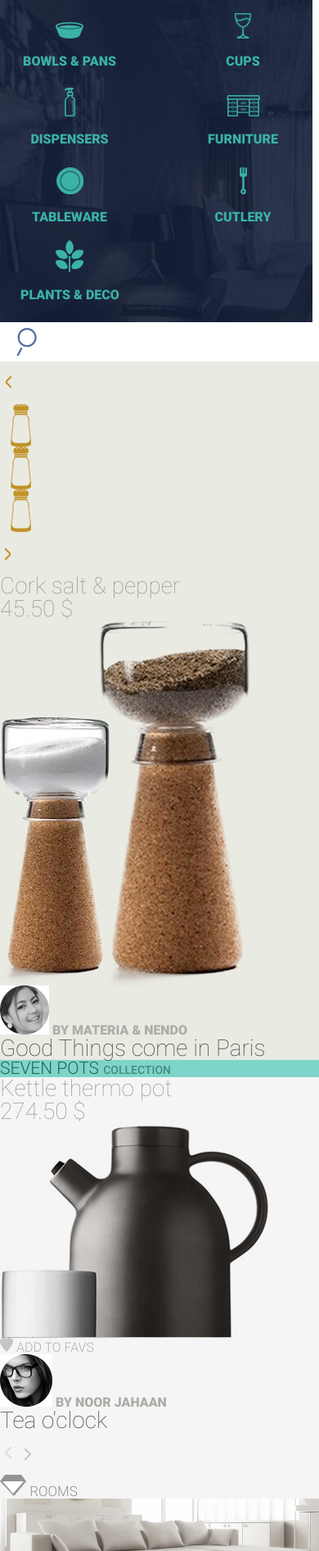
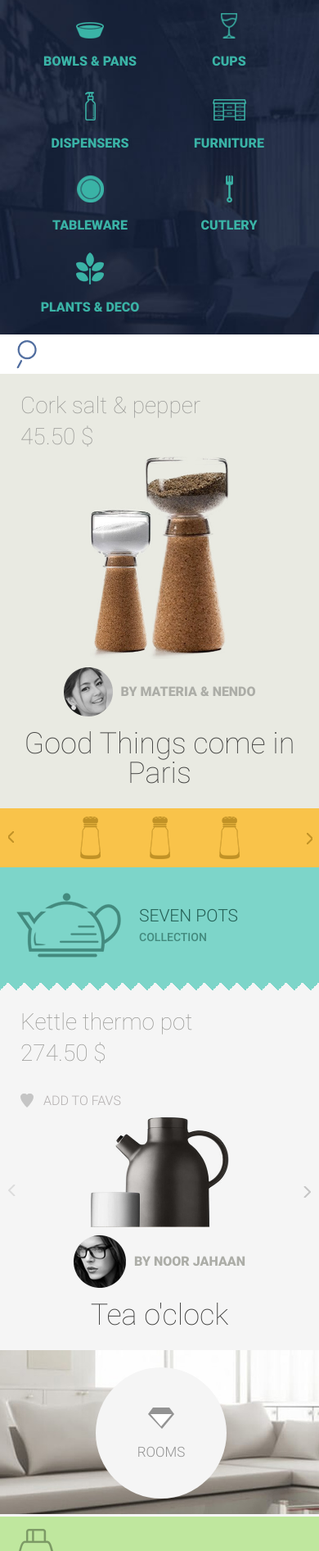
Before and after one commit to kseveru/warehouse, a plain HTML site: page index.html in a window 390 px wide. Shown: the part 108-2000 px from the top of the page at 82% size. Drawn offline with Linux system fonts and the light colour scheme; a web font is replaced by a local one.

Commit message:
Стили для моб. и планшета

```diff
--- a/css/style.css
+++ b/css/style.css
@@ -88,8 +88,7 @@ img {
   white-space: nowrap;
   border: 0;
 
-  -webkit-clip-path: inset(100%);
-          clip-path: inset(100%);
+  clip-path: inset(100%);
   clip: rect(0, 0, 0, 0);
 }
 
@@ -125,6 +124,10 @@ img {
 
 /* HEADER
 ====================================================================== */
+
+.page-header {
+  background-color: #e9eae2;
+}
 
 .logo {
   display: inline-block;
@@ -175,12 +178,15 @@ img {
   background-color: #7dd5c9;
 }
 
+/* catalog-nav
+============================== */
+
 .catalog-nav {
   position: relative;
 
   clear: both;
-  max-width: 382px;
-  padding: 25px;
+  /*max-width: 382px;*/
+  padding: 25px 25px 0;
 
   background: #142038 url("../img/back-catalog-nav.jpg") 0 0 no-repeat;
   background-size: cover;
@@ -233,7 +239,7 @@ img {
 .catalog-nav__list {
   display: flex;
   flex-wrap: wrap;
-  justify-content: space-between;
+  /*justify-content: space-between;*/
   margin: 25px 0 0;
   padding: 0;
 
@@ -241,14 +247,14 @@ img {
 }
 
 .catalog-nav__item {
-  min-width: 120px;
-}
-
-.catalog-nav__item:not(:nth-child(-n+2)) {
-  margin-top: 20px; /*55px*/
+  min-width: 135px;
+  width: 50%;
+  margin-bottom: 25px; /*55px*/
 }
 
 .catalog-nav__link {
+  position: relative;
+
   display: block;
   padding: 59px 0 0;
 
@@ -259,6 +265,8 @@ img {
   text-decoration: none;
 
   background: url("../img/icon/icon-bowls.png") left 50% bottom 36px no-repeat;
+
+  transition: 0.6s;
 }
 .catalog-nav__link--cups {
   background-image: url("../img/icon/icon-cups.png");
@@ -279,9 +287,27 @@ img {
   background-image: url("../img/icon/icon-plants.png");
 }
 
+.catalog-nav__link::before {
+  content: "";
+
+  position: absolute;
+  left: 50%;
+  top: 50%;
+
+  width: 0;
+  height: 0;
+
+  transition: 0.6s;
+}
+
 .catalog-nav__link:hover,
 .catalog-nav__link:focus {
   color: #f9c34a;
+}
+
+.catalog-nav__link:hover::before,
+.catalog-nav__link:focus::before {
+  box-shadow: 0 0 50px 25px #f9c34a;
 }
 
 /* search
@@ -296,15 +322,12 @@ img {
   height: 48px;
   padding: 0 20px 0 60px;
 
-  background: url("../img/icon/icon-search.png") /*16px 18px*/ 20px 50% no-repeat;
+  background: #ffffff url("../img/icon/icon-search.png") /*16px 18px*/ 20px 50% no-repeat;
 }
 
 
 /* CONTENT
 ====================================================================== */
-
-/* Catalog-section
-================================================== */
 
 .catalog-section {
   background-color: #f5f5f5;
@@ -314,48 +337,119 @@ img {
   background-color: #e9eae2;
 }
 
+.rooms {
+  position: relative;
+}
+
 .authentics {
   background-color: #ffffff;
 }
 
 .catalog-section__title {
-  margin: 0;
+  position: relative;
+
+  display: flex;
+  align-items: center;
+  min-height: 140px;
+  margin: 0 0 10px;
+  padding: 25px 25px 25px 170px;
 
   font-weight: 300;
   font-size: 21px;
   color: #266258;
   text-transform: uppercase;
 
-  background-color: #7dd5c9;
+  background: #7dd5c9 url("../img/icon/icon-title-pots.png") 20px 50% no-repeat;
+}
+
+.rooms__title {
+  position: absolute;
+  left: 30%;
+  top: 50%;
+
+  display: flex;
+  flex-direction: column;
+  justify-content: center;
+  align-items: center;
+  width: 160px;
+  height: 160px;
+  margin-top: -80px;
+  padding: 0;
+
+  font-size: 17px;
+  color: #939393;
+
+  background-color: #f5f5f5;
+  background-image: none;
+  border-radius: 50%;
+}
+.rooms__title-img {
+  margin-bottom: 20px;
+}
+
+.shakers__title {
+  padding-left: 100px;
+
+  color: #586e47;
+
+  background-color: #bfe79e;
+  background-image: url("../img/icon/icon-title-shakers.png");
+}
+
+.authentics__title {
+  padding-left: 160px;
+
+  color: #785e28;
+
+  background-color: #f8c255;
+  background-image: url("../img/icon/icon-title-authentics.png");
+}
+
+.catalog-section__title::after {
+  content: "";
+
+  position: absolute;
+  left: 0;
+  bottom: -20px;
+
+  width: 100%;
+  height: 20px;
+
+  background: linear-gradient(-45deg, transparent 75%, #7dd5c9 75%) 0 100% repeat-x,
+  linear-gradient(45deg, transparent 75%, #7dd5c9 75%) 0 100% repeat-x;
+  background-size: 20px 20px;
+}
+
+.rooms__title::after {
+  display: none;
+}
+
+.shakers__title::after {
+  background-image: linear-gradient(-45deg, transparent 75%, #bfe79e 75%),
+  linear-gradient(45deg, transparent 75%, #bfe79e 75%);
+}
+
+.authentics__title::after {
+  background-image: linear-gradient(-45deg, transparent 75%, #f8c255 75%),
+  linear-gradient(45deg, transparent 75%, #f8c255 75%);
+}
+
+.catalog-section__title-link {
+  color: currentColor;
+  text-decoration: none;
 }
 
 .catalog-section__title-small {
+  display: block;
+  margin-top: 8px;
+
   font-weight: 500;
   font-size: 14px;
   color: #438a7e;
 }
 
-.rooms__title {
-  font-size: 17px;
-  color: #939393;
-
-  background-color: #f5f5f5;
-}
-
-.shakers__title {
-  color: #586e47;
-
-  background-color: #bfe79e;
-}
-
 .shakers__title-small {
   color: #7c9965;
-}
-
-.authentics__title {
-  color: #785e28;
-
-  background-color: #f8c255;
 }
 
 .authentics__title-small {
@@ -364,6 +458,10 @@ img {
 
 /* product
 ============================== */
+
+.product {
+  padding: 25px;
+}
 
 .product__title {
   margin: 0;
@@ -374,18 +472,50 @@ img {
 
 .product__price {
   display: block;
+  margin: 10px 0;
 
   font-weight: 100;
   font-size: 28px;
   color: #969693;
 }
 
+.product__favorites {
+  display: inline-flex;
+  align-items: center;
+  margin: 25px 0 10px;
+
+  color: #b3afaf;
+  text-transform: uppercase;
+  text-decoration: none;
+}
+
+.product__favorites-img {
+  margin-right: 12px;
+  fill: #c5c5c5;
+}
+
+.product__favorites:hover .product__favorites-img,
+.product__favorites-img--added {
+  fill: #fa857b;
+}
+
 .product__img {
   display: block;
+  width: 50%;
+  margin: 0 auto;
+}
+
+.rooms__img {
+  min-height: 200px;
+
+  object-fit: cover;
 }
 
 .product__author {
-  margin: 0;
+  display: flex;
+  justify-content: center;
+  align-items: center;
+  margin: 10px 0 0;
   padding: 0;
 
   font-weight: 900;
@@ -393,64 +523,90 @@ img {
   text-transform: uppercase;
 }
 
-.product__slogan {
-  font-weight: 100;
-  font-size: 28px /*56px*/;
-  color: #3f3f3e;
+.product__author-name {
+  margin-left: 10px;
+
+  white-space: nowrap;
 }
 
-.product__favorites {
-  color: #b3afaf;
-  text-transform: uppercase;
-  text-decoration: none;
+.product__slogan {
+  margin: 15px /*40px*/ 0 0;
+
+  font-weight: 100;
+  font-size: 36px /*56px*/;
+  color: #3f3f3e;
+  text-align: center;
 }
 
-.product__favorites-img {
-  fill: #c5c5c5;
+/* Slider
+================================================== */
+
+.slider {
+  position: relative;
 }
 
-.product__favorites-img--added {
-  fill: #fa857b;
+.slider__nav {
 }
 
-/* slide-nav
-============================== */
+.slider__list {
+  display: flex;
+  justify-content: space-between;
+  margin: 0;
+  padding: 10px 0;
 
-.slide-nav__list {
-  margin: 0;
-  padding: 0;
+  background-color: #f9c34a;
 
   list-style: none;
 }
 
-.slide-nav__item {
+.slider__item {
   width: 50px;
   height: 52px;
+}
 
+.slider__item--salt,
+.slider__item--pepper,
+.slider__item--set {
   background: url("../img/icon/icon-promo-set.png") 50% 0 no-repeat;
 }
 
-.slide-nav__item--active {
-
+.slider__item--active {
 }
 
-.slide-nav__toggle {
-  display: inline-block;
-  width: 20px;
-  height: 52px;
-
-  vertical-align: baseline;
+.slider__link {
+  display: block;
+  width: 100%;
+  height: 100%;
 }
 
-.slide-nav__toggle--next {
+.slider__toggle {
+  position: absolute;
+  left: 0;
+  top: 50%;
+
+  width: 52px;
+  height: 52px;
+  padding-left: 10px;
+
+  text-align: left;
+}
+
+.slider__nav--promo .slider__toggle {
+  position: static;
+}
+
+.slider__toggle--next {
+  left: auto;
+  right: 0;
+
   transform: rotate(180deg);
 }
 
-.slide-nav__arrow {
+.slider__arrow {
   stroke: #c5c5c5;
 }
 
-.slide-nav__arrow--promo {
+.slider__nav--promo .slider__arrow {
   stroke: #c19226;
 }
 
@@ -459,10 +615,13 @@ img {
 ====================================================================== */
 
 .page-footer {
+  padding: 25px;
+
   background: #000000 url("../img/back-page-footer.jpg") 50% 0 no-repeat;
 }
 
 .popular {
+  display: flex;
   margin: 0;
   padding: 0;
 
@@ -486,9 +645,18 @@ img {
 }
 
 .copyright {
+  margin: 25px 0;
+
+  line-height: 1.5;
   color: #7c7a7a;
 }
 
 .copyright__name {
   text-transform: uppercase;
 }
+
+.page-footer__logo {
+  margin: 50px 0 0;
+
+  text-align: center;
+}
--- a/index.html
+++ b/index.html
@@ -5,20 +5,20 @@
   <meta name="viewport" content="width=device-width, initial-scale=1">
   <title>Warehouse | Home</title>
   <link rel="stylesheet" href="css/style.css">
-  <!--<link rel="stylesheet" href="css/style.min.css">
+  <link rel="stylesheet" href="css/style-tablet.css">
   <link rel="preload" href="fonts/ptsans-400-normal.woff2" as="font">
-  <link rel="preload" href="fonts/ptsansnarrow-400-normal.woff2" as="font">-->
+  <link rel="preload" href="fonts/ptsansnarrow-400-normal.woff2" as="font">
 </head>
 <body>
   <svg style="display: none;">
     <symbol viewBox="0 0 7 14" id="icon-arrow">
-      <polyline points="7,0 0,7 7,14" stroke-width="2" stroke-linejoin="round" fill="none"/>
+      <polyline points="7,0 0,7 7,14" stroke-width="2" fill="none"/>
     </symbol>
     <symbol viewBox="0 0 16 17" id="icon-favs">
       <path d="M430.055,832s-12.683-12.152-6.219-16.127a4.627,4.627,0,0,1,6.155.642,4.627,4.627,0,0,1,6.155-.642c6.464,3.975-6.091,16.127-6.091,16.127" transform="translate(-422 -815)"/>
     </symbol>
-    <symbol viewBox="0 0 32 26" id="icon-title">
-      <path d="M561,1170h20l6,8-15,18-17-18Z" transform="translate(-555 -1170)" fill="#939393"/><path d="M558,1178h26l-13,15Z" transform="translate(-555 -1170)" fill="#ffffff"/></svg>
+    <symbol viewBox="0 0 32 26" id="icon-diamond-title">
+      <path d="M561,1170h20l6,8-15,18-17-18Z" transform="translate(-555 -1170)" fill="#939393"/><path d="M558,1178h26l-13,15Z" transform="translate(-555 -1170)" fill="#ffffff"/>
     </symbol>
   </svg>
 
@@ -87,103 +87,149 @@
     <h1 class="hidden">Warehouse | Home</h1>
 
     <section class="catalog-section promo">
-      <h2 class="hidden">Promo</h2>
-      <section class="promo__nav slide-nav">
-        <h4 class="hidden">the slide navigation</h4>
-        <button class="slide-nav__toggle btn-reset" type="button"><span class="hidden">Previous</span>
-          <svg class="slide-nav__arrow slide-nav__arrow--promo" width="7" height="14"><use xlink:href="#icon-arrow"></use></svg>
-        </button>
-        <ul class="slide-nav__list">
-          <li class="slide-nav__item slide-nav__item--salt"><span class="hidden">Salt</span></li>
-          <li class="slide-nav__item slide-nav__item--pepper"><span class="hidden">Pepper</span></li>
-          <li class="slide-nav__item slide-nav__item--set slide-nav__item--active"><span class="hidden">Set</span></li>
-        </ul>
-        <button class="slide-nav__toggle slide-nav__toggle--next btn-reset" type="button"><span class="hidden">Next</span>
-          <svg class="slide-nav__arrow slide-nav__arrow--promo" width="7" height="14"><use xlink:href="#icon-arrow"></use></svg>
-        </button>
-      </section>
-
+      <h2 class="hidden">Promo-slider</h2>
+      <div class="slider">
         <article class="catalog-section__item product">
+          <div class="product__col-1">
             <h3 class="product__title">Cork salt &amp; pepper</h3>
             <span class="product__price">45.50&nbsp;$</span>
             <img class="product__img" src="img/cork-img.jpg" width="306" height="445" alt="Cork salt &amp; pepper">
+          </div>
+          <div class="product__col-2">
             <p class="product__author">
-          <img class="product__author-img" src="img/cork-author.jpg" alt="author: Materia &amp; Nendo">
+              <img class="product__author-img" src="img/cork-author.png" alt="author: Materia &amp; Nendo">
               <span class="product__author-name">By Materia &amp; Nendo</span>
             </p>
-        <div class="product__slogan">Good Things come in Paris</div>
+            <p class="product__slogan">Good Things come in Paris</p>
+          </div>
         </article>
+
+        <section class="slider__nav slider__nav--promo">
+          <h4 class="hidden">the slide navigation</h4>
+          <ul class="slider__list">
+            <li class="slider__item">
+              <button class="slider__toggle slider__toggle--prev btn-reset" type="button">
+                <span class="hidden">Previous</span>
+                <svg class="slider__arrow" width="7" height="14" role="presentation">
+                  <use xlink:href="#icon-arrow"></use>
+                </svg>
+              </button>
+            </li>
+            <li class="slider__item slider__item--salt">
+              <a class="slider__link" href="#"><span class="hidden">Salt</span></a>
+            </li>
+            <li class="slider__item slider__item--pepper">
+              <a class="slider__link" href="#"><span class="hidden">Pepper</span></a>
+            </li>
+            <li class="slider__item slider__item--set slider__item--active">
+              <a class="slider__link"><span class="hidden">Set</span></a>
+            </li>
+            <li class="slider__item">
+              <button class="slider__toggle slider__toggle--next btn-reset" type="button">
+                <span class="hidden">Next</span>
+                <svg class="slider__arrow" width="7" height="14" role="presentation">
+                  <use xlink:href="#icon-arrow"></use>
+                </svg>
+              </button>
+            </li>
+          </ul>
+        </section>
+      </div>
     </section>
 
     <section class="catalog-section pots">
-      <h2 class="catalog-section__title pots__title">Seven pots <span class="catalog-section__title-small">collection</span></h2>
+      <h2 class="catalog-section__title pots__title">
+        <a class="catalog-section__title-link" href="#">Seven pots <span class="catalog-section__title-small">collection</span></a>
+      </h2>
+      <div class="slider">
         <article class="catalog-section__item product">
+          <div class="product__col-1">
             <h3 class="product__title">Kettle thermo pot</h3>
             <span class="product__price">274.50&nbsp;$</span>
+            <a class="product__favorites" href="#">
+              <svg class="product__favorites-img" width="16" height="17"><use xlink:href="#icon-favs"></use></svg>Add to favs
+            </a>
             <img class="product__img" src="img/pot-img.jpg" width="329" height="262" alt="Kettle thermo pot">
-        <a class="product__favorites" href="#">
-          <svg class="product__favorites-img" width="16" height="17"><use xlink:href="#icon-favs"></use></svg>
-          Add to favs
-        </a>
+          </div>
+          <div class="product__col-2">
             <p class="product__author">
-          <img class="product__author-img" src="img/pot-author.jpg" width="64" height="64" alt="author: Noor Jahaan">
+              <img class="product__author-img" src="img/pot-author.png" width="64" height="64" alt="author: Noor Jahaan">
               <span class="product__author-name">By Noor Jahaan</span>
             </p>
-        <div class="product__slogan">Tea o'clock</div>
+            <p class="product__slogan">Tea o'clock</p>
+          </div>
         </article>
 
-      <section class="pots__nav slide-nav">
+        <section class="slider__nav">
           <h4 class="hidden">the slide navigation</h4>
-        <button class="slide-nav__toggle btn-reset" type="button" disabled><span class="hidden">Previous</span>
-          <svg class="slide-nav__arrow" width="9" height="14"><use xlink:href="#icon-arrow"></use></svg>
+          <button class="slider__toggle slider__toggle--prev btn-reset" type="button" disabled>
+            <span class="hidden">Previous</span>
+            <svg class="slider__arrow" width="9" height="14" role="presentation">
+              <use xlink:href="#icon-arrow"></use>
+            </svg>
           </button>
-        <button class="slide-nav__toggle slide-nav__toggle--next btn-reset" type="button"><span class="hidden">Next</span>
-          <svg class="slide-nav__arrow" width="9" height="14"><use xlink:href="#icon-arrow"></use></svg>
+          <button class="slider__toggle slider__toggle--next btn-reset" type="button">
+            <span class="hidden">Next</span>
+            <svg class="slider__arrow" width="9" height="14" role="presentation">
+              <use xlink:href="#icon-arrow"></use>
+            </svg>
           </button>
         </section>
+      </div>
     </section>
 
     <section class="catalog-section rooms">
       <h2 class="catalog-section__title rooms__title">
-        <svg class="rooms__title-img" width="32" height="26"><use xlink:href="#icon-title"></use></svg>
+        <svg class="rooms__title-img" width="32" height="26" role="presentation"><use xlink:href="#icon-diamond-title"></use></svg>
         Rooms
       </h2>
       <img class="rooms__img" src="img/rooms-img.jpg" width="1499" height="330" alt="fragment of a beautiful white room">
     </section>
 
     <section class="catalog-section shakers">
-      <h2 class="catalog-section__title shakers__title">Shakers <span class="catalog-section__title-small shakers__title-small">collection</span></h2>
+      <h2 class="catalog-section__title shakers__title">
+        <a class="catalog-section__title-link" href="#">Shakers <span class="catalog-section__title-small shakers__title-small">collection</span></a>
+      </h2>
       <article class="catalog-section__item product">
+        <div class="product__col-1">
           <h3 class="product__title">Salt &amp; pepper grinder</h3>
           <span class="product__price">75.50&nbsp;$</span>
+          <a class="product__favorites" href="#">
+            <svg class="product__favorites-img product__favorites-img--added" width="16" height="17"><use xlink:href="#icon-favs"></use></svg>faved
+          </a>
           <img class="product__img" src="img/grinder-img.jpg" width="273" height="256" alt="Kettle thermo pot">
+        </div>
+        <div class="product__col-2">
+          <p class="product__author">
+            <img class="product__author-img" src="img/grinder-author.png" width="63" height="63" alt="author: Amisha Patel">
+            <span class="product__author-name">By Amisha Patel</span>
+          </p>
+          <p class="product__slogan">Ebony &amp; ivory</p>
+        </div>
+      </article>
+    </section>
+
+    <section class="catalog-section authentics">
+      <h2 class="catalog-section__title authentics__title">
+        <a class="catalog-section__title-link" href="#">Authentics <span class="catalog-section__title-small authentics__title-small">collection</span></a>
+      </h2>
+      <article class="catalog-section__item product">
+        <div class="product__col-1">
+          <h3 class="product__title">Generic oak bowl</h3>
+          <span class="product__price">87.49&nbsp;$</span>
           <a class="product__favorites" href="#">
             <svg class="product__favorites-img product__favorites-img--added" width="16" height="17"><use xlink:href="#icon-favs"></use></svg>
             faved
           </a>
+          <img class="product__img" src="img/bowl-img.jpg" width="425" height="135" alt="Generic oak bowl">
+        </div>
+        <div class="product__col-2">
           <p class="product__author">
-          <img class="product__author-img" src="img/grinder-author.jpg" width="63" height="63" alt="author: Amisha Patel">
-          <span class="product__author-name">By Amisha Patel</span>
-        </p>
-        <div class="product__slogan">Ebony &amp; ivory</div>
-      </article>
-    </section>
-
-    <section class="catalog-section authentics">
-      <h2 class="catalog-section__title authentics__title">Authentics <span class="catalog-section__title-small authentics__title-small">collection</span></h2>
-      <article class="catalog-section__item product">
-        <h3 class="product__title">Generic oak bowl</h3>
-        <span class="product__price">87.49&nbsp;$</span>
-        <img class="product__img" src="img/bowl-img.jpg" width="425" height="135" alt="Generic oak bowl">
-        <a class="product__favorites" href="#">
-          <svg class="product__favorites-img product__favorites-img--added" width="16" height="17"><use xlink:href="#icon-favs"></use></svg>
-          faved
-        </a>
-        <p class="product__author">
-          <img class="product__author-img" src="img/bowl-author.jpg" width="63" height="63" alt="author: Karina Kapoor">
+            <img class="product__author-img" src="img/bowl-author.png" width="63" height="63" alt="author: Karina Kapoor">
             <span class="product__author-name">By Karina Kapoor</span>
           </p>
-        <div class="product__slogan">Back to basics</div>
+          <p class="product__slogan">Back to basics</p>
+        </div>
       </article>
     </section>
 
```
Also changed, not shown: css/style-tablet.css (added, +86 -0 lines), img/bowl-author.jpg (deleted), img/bowl-author.png (added), img/cork-author.jpg (deleted), img/cork-author.png (added), img/grinder-author.jpg (deleted), img/grinder-author.png (added), img/pot-author.jpg (deleted), img/pot-author.png (added). Lines whose indentation alone changed are shown as unchanged.
